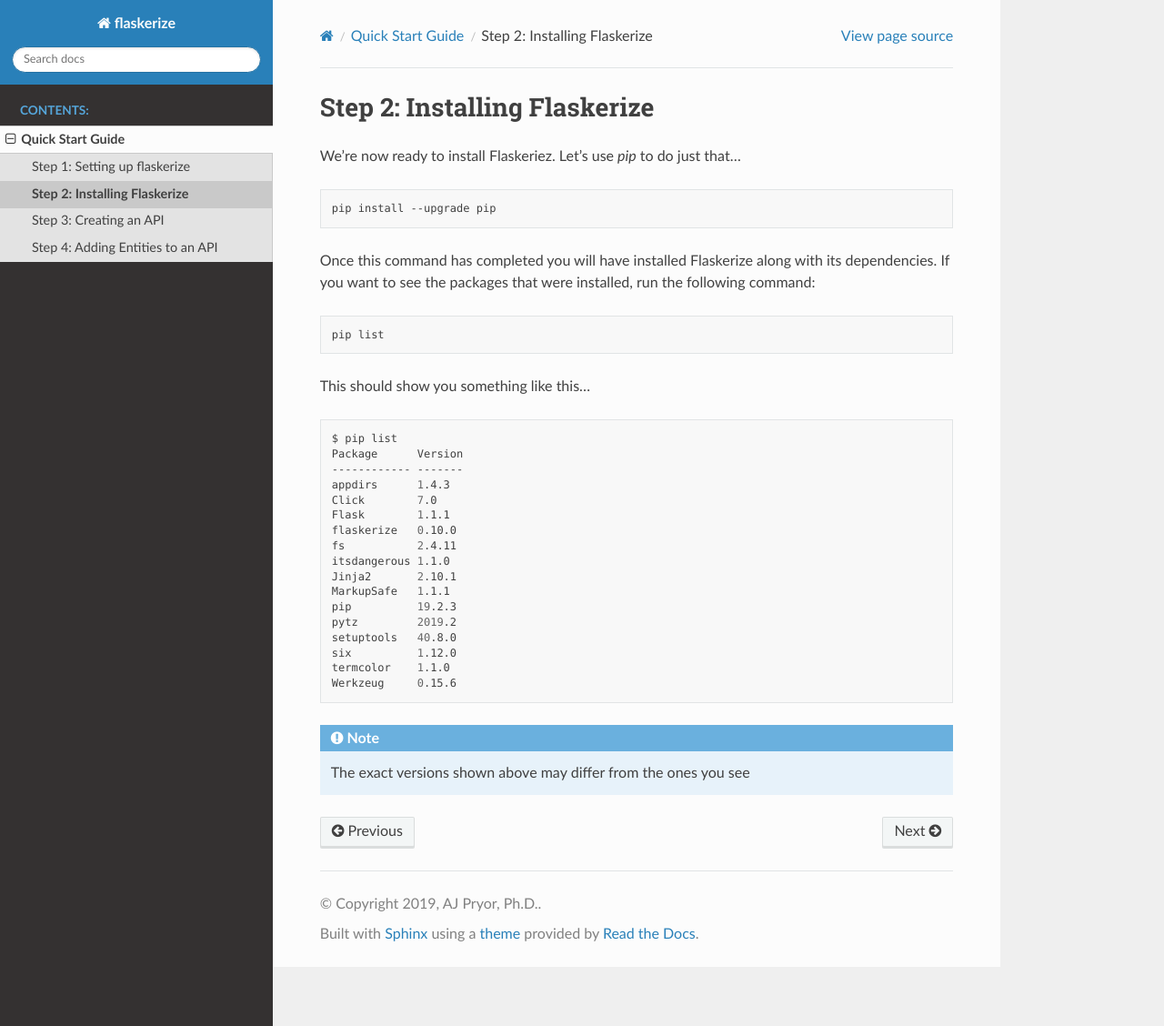
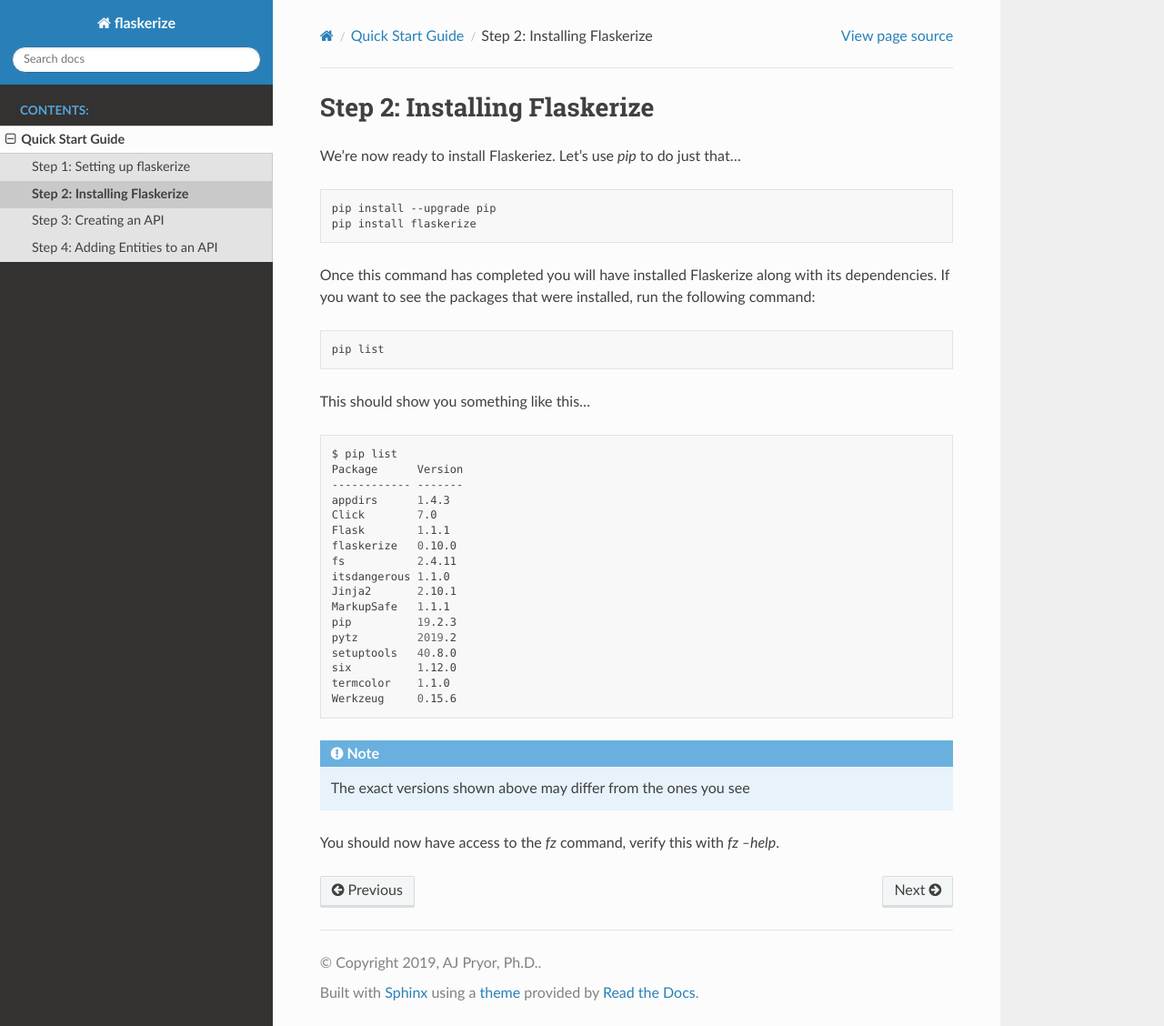
Before and after one commit to apryor6/flaskerize, a Sphinx documentation site: the page built from docs/source/quick-start/step-2-install-flaskerize.rst, in a window 1280 px wide and 1128 px high. Shown: the whole window at 91% size. Built offline with Sphinx 7.4.7 and the Read the Docs theme 2.0.0, drawn with Linux system fonts in a browser that asks for light colours.

Commit message:
Add a step to the installation process

```diff
--- a/docs/source/quick-start/step-2-install-flaskerize.rst
+++ b/docs/source/quick-start/step-2-install-flaskerize.rst
@@ -6,6 +6,7 @@
 .. code-block:: bash
 
   pip install --upgrade pip
+  pip install flaskerize
 
 
 Once this command has completed you will have installed Flaskerize along
@@ -39,3 +40,5 @@
   Werkzeug     0.15.6
 
 .. note:: The exact versions shown above may differ from the ones you see
+
+You should now have access to the `fz` command, verify this with `fz --help`.
```
